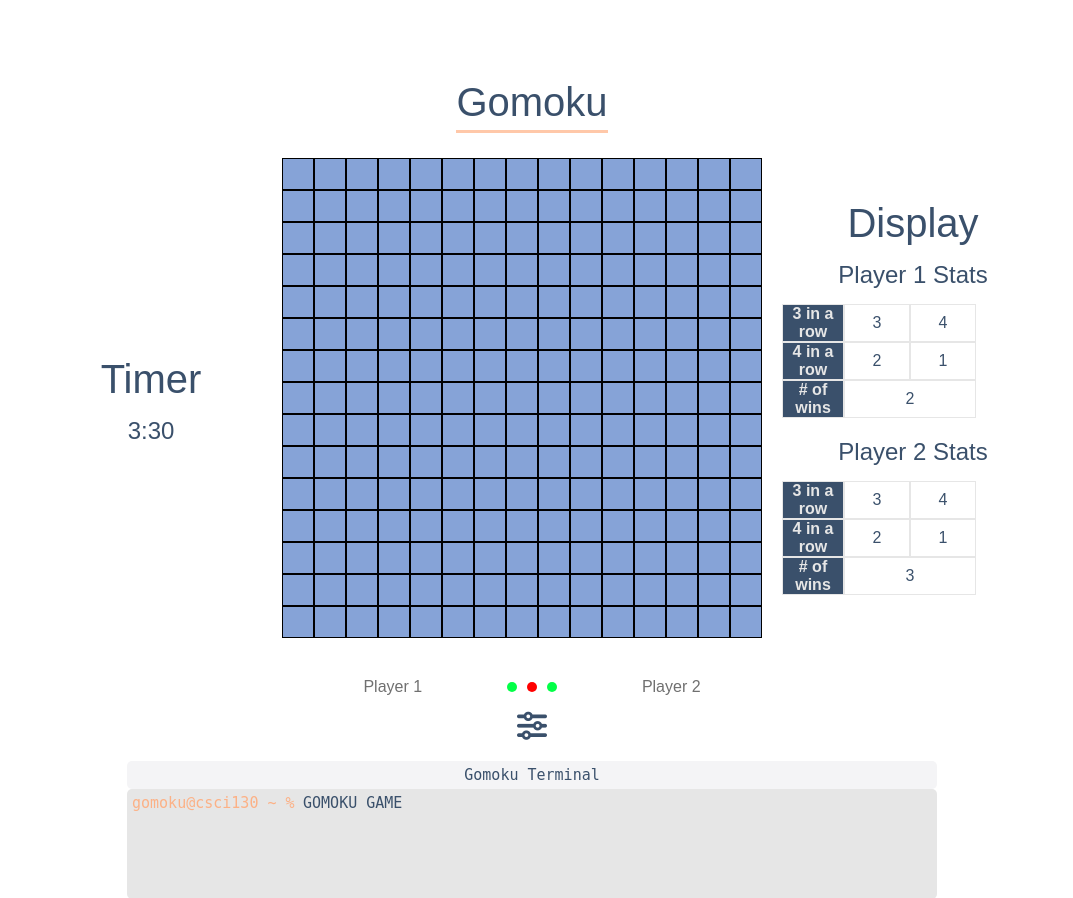
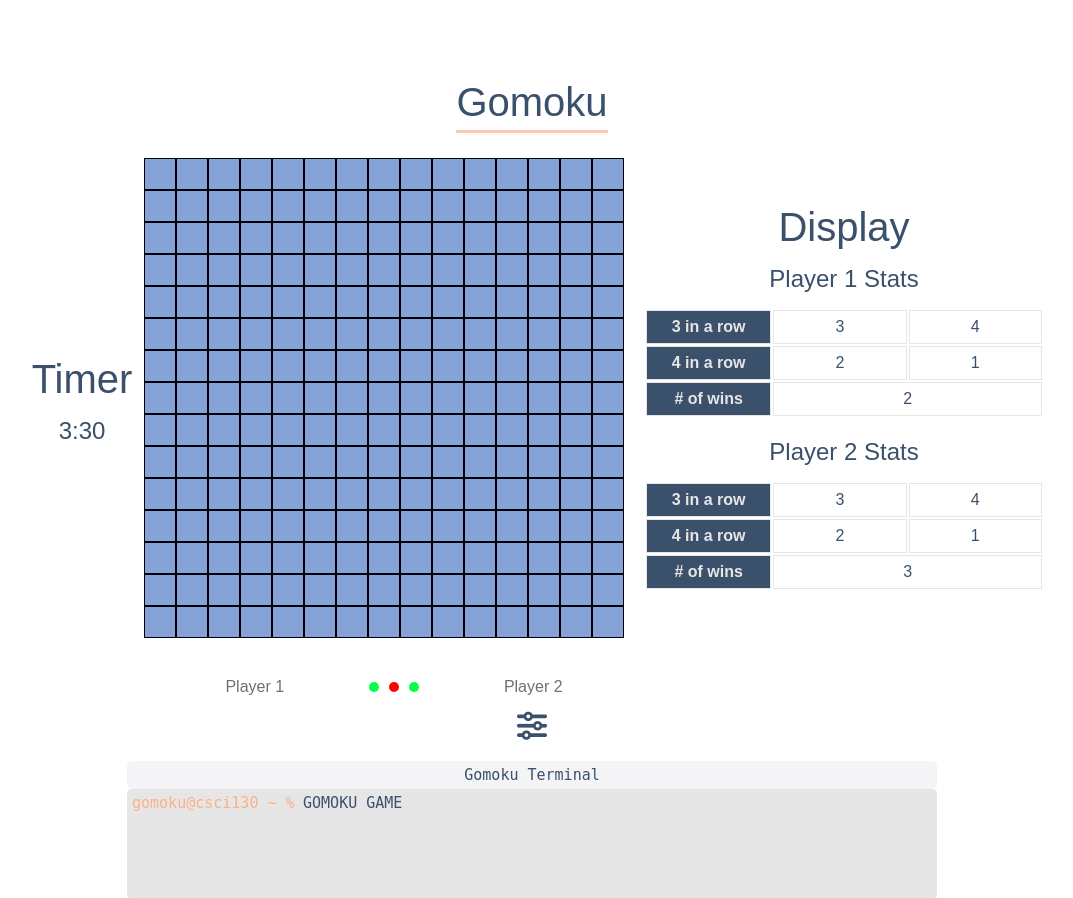
Before and after one commit to mennymendoza/gomoku, a PHP site: template pages/game/index.html in a window 1280 px wide. Shown: the part 68-966 px from the top of the page, without its empty margins (108-1181 px from the left). Run offline with PHP 8.4, Linux system fonts and the light colour scheme; the template is opened without the code that fills it, so the values that code supplies are empty; some libraries are stand-ins or nearby versions; some web fonts are replaced.

Commit message:
Table styling in game page fixed

```diff
--- a/css/game.css
+++ b/css/game.css
@@ -102,10 +102,10 @@
 #circle-2 {
     background-color: #f00;
 }
-table {
+#board table {
     border-spacing: 0;
 }
-td {
+#board td {
     border: 1px solid #000;
     border-collapse: collapse;
     width: 30px;
@@ -115,6 +115,7 @@ td {
 
 /* DISPLAY GAME STATS */
 #game-stats table {
+    width: 400px;
     margin-bottom: 20px;
 }
 #game-stats th {
```
